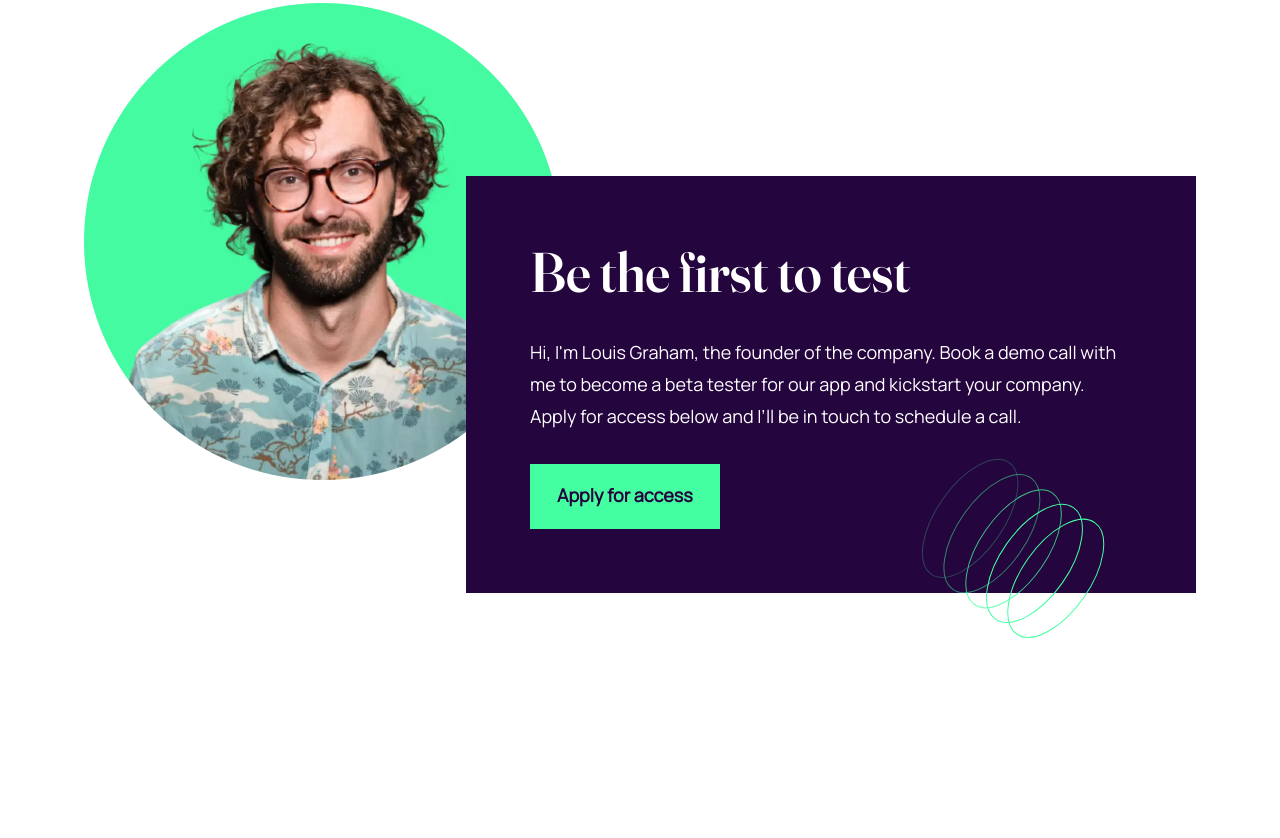
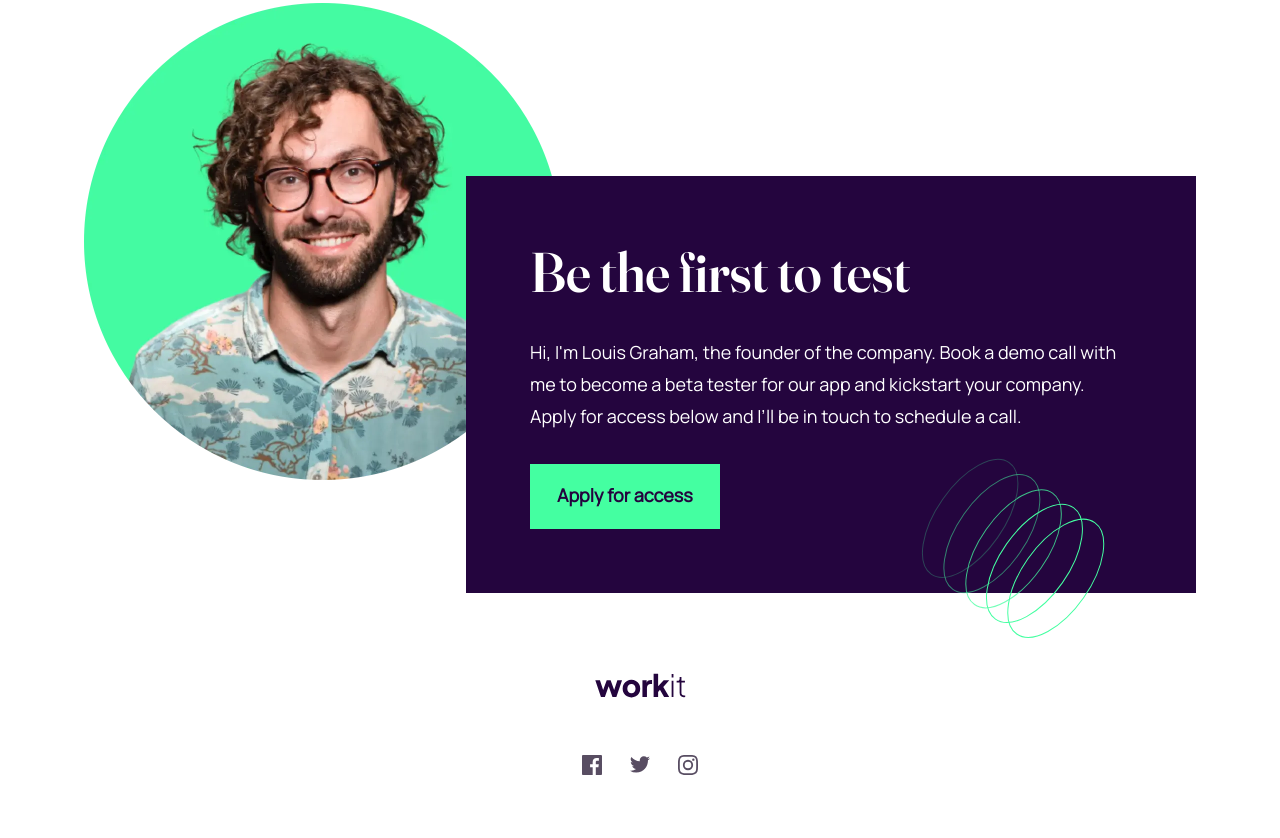
Before and after one commit to diogohenriquesc/fm-workit, a website: page index.html in a window 1280 px wide. Shown: the part 1606-2444 px from the top of the page. Before the commit the page ends 2279 px from the top, so only its background shows below. Drawn offline with Linux system fonts and the light colour scheme.

Commit message:
Create footer

```diff
--- a/app/scss/base/_reset.scss
+++ b/app/scss/base/_reset.scss
@@ -35,7 +35,8 @@ a:not([class]) {
 
 /* Make images easier to work with */
 img,
-picture {
+picture,
+svg{
   max-width: 100%;
   display: block;
 }
--- /dev/null
+++ b/app/scss/layout/_footer.scss
@@ -0,0 +1,27 @@
+@use '../abstracts/' as *;
+
+.footer {
+  padding-bottom: rem(63);
+
+  &__logo {
+    display: block;
+    max-width: rem(95);
+    margin-bottom: rem(57);
+    margin-inline: auto;
+  }
+
+  &__list {
+    list-style-type: none;
+    display: flex;
+    align-items: center;
+    justify-content: center;
+    gap: rem(28);
+  }
+
+  &__item-link {
+    &:hover svg path {
+      transition: fill 200ms ease-in-out;
+      fill: var(--clr-primary-1);
+    }
+  }
+}
--- a/app/scss/layout/_index.scss
+++ b/app/scss/layout/_index.scss
@@ -2,3 +2,4 @@
 @forward 'hero';
 @forward 'features';
 @forward 'contact';
+@forward 'footer';
--- a/index.html
+++ b/index.html
@@ -82,5 +82,37 @@
     </section>
   </main>
 
+  <footer class="footer">
+    <a class="footer__logo" href="/">
+      <img src="./assets/images/logo-dark.svg" alt="Workit logo">
+    </a>
+
+    <ul class="footer__list">
+      <li class="footer__item">
+        <a class="footer__item-link" href="#">
+          <svg xmlns="http://www.w3.org/2000/svg" width="20" height="20" viewBox="0 0 20 20">
+            <path fill="#584D62"
+              d="M18.896 0H1.104C.494 0 0 .494 0 1.104v17.793C0 19.506.494 20 1.104 20h9.58v-7.745H8.076V9.237h2.606V7.01c0-2.583 1.578-3.99 3.883-3.99 1.104 0 2.052.082 2.329.119v2.7h-1.598c-1.254 0-1.496.597-1.496 1.47v1.928h2.989l-.39 3.018h-2.6V20h5.098c.608 0 1.102-.494 1.102-1.104V1.104C20 .494 19.506 0 18.896 0Z" />
+          </svg>
+        </a>
+      </li>
+      <li class="footer__item">
+        <a class="footer__item-link" href="#">
+          <svg xmlns="http://www.w3.org/2000/svg" width="20" height="17" viewBox="0 0 20 17">
+            <path fill="#584D62"
+              d="M20 2.172a8.192 8.192 0 0 1-2.357.646 4.11 4.11 0 0 0 1.805-2.27 8.22 8.22 0 0 1-2.606.996A4.096 4.096 0 0 0 13.847.248c-2.65 0-4.596 2.472-3.998 5.037A11.648 11.648 0 0 1 1.392 1a4.109 4.109 0 0 0 1.27 5.478 4.086 4.086 0 0 1-1.858-.513c-.045 1.9 1.318 3.679 3.291 4.075a4.113 4.113 0 0 1-1.853.07 4.106 4.106 0 0 0 3.833 2.849A8.25 8.25 0 0 1 0 14.658a11.616 11.616 0 0 0 6.29 1.843c7.618 0 11.923-6.434 11.663-12.205A8.354 8.354 0 0 0 20 2.172Z" />
+          </svg>
+        </a>
+      </li>
+      <li class="footer__item">
+        <a class="footer__item-link" href="#">
+          <svg xmlns="http://www.w3.org/2000/svg" width="20" height="20" viewBox="0 0 20 20">
+            <path fill="#584D62"
+              d="M10 1.802c2.67 0 2.987.01 4.042.059 2.71.123 3.975 1.409 4.099 4.099.048 1.054.057 1.37.057 4.04 0 2.672-.01 2.988-.057 4.042-.124 2.687-1.387 3.975-4.1 4.099-1.054.048-1.37.058-4.041.058-2.67 0-2.987-.01-4.04-.058-2.717-.124-3.977-1.416-4.1-4.1-.048-1.054-.058-1.37-.058-4.041 0-2.67.01-2.986.058-4.04.124-2.69 1.387-3.977 4.1-4.1 1.054-.048 1.37-.058 4.04-.058ZM10 0C7.284 0 6.944.012 5.877.06 2.246.227.227 2.242.061 5.877.01 6.944 0 7.284 0 10s.012 3.057.06 4.123c.167 3.632 2.182 5.65 5.817 5.817 1.067.048 1.407.06 4.123.06s3.057-.012 4.123-.06c3.629-.167 5.652-2.182 5.816-5.817.05-1.066.061-1.407.061-4.123s-.012-3.056-.06-4.122C19.777 2.249 17.76.228 14.124.06 13.057.01 12.716 0 10 0Zm0 4.865a5.135 5.135 0 1 0 0 10.27 5.135 5.135 0 0 0 0-10.27Zm0 8.468a3.333 3.333 0 1 1 0-6.666 3.333 3.333 0 0 1 0 6.666Zm5.338-9.87a1.2 1.2 0 1 0 0 2.4 1.2 1.2 0 0 0 0-2.4Z" />
+          </svg>
+        </a>
+      </li>
+    </ul>
+  </footer>
 </body>
 </html>
```
Also changed, not shown: dist/main.css, 1 other file.
